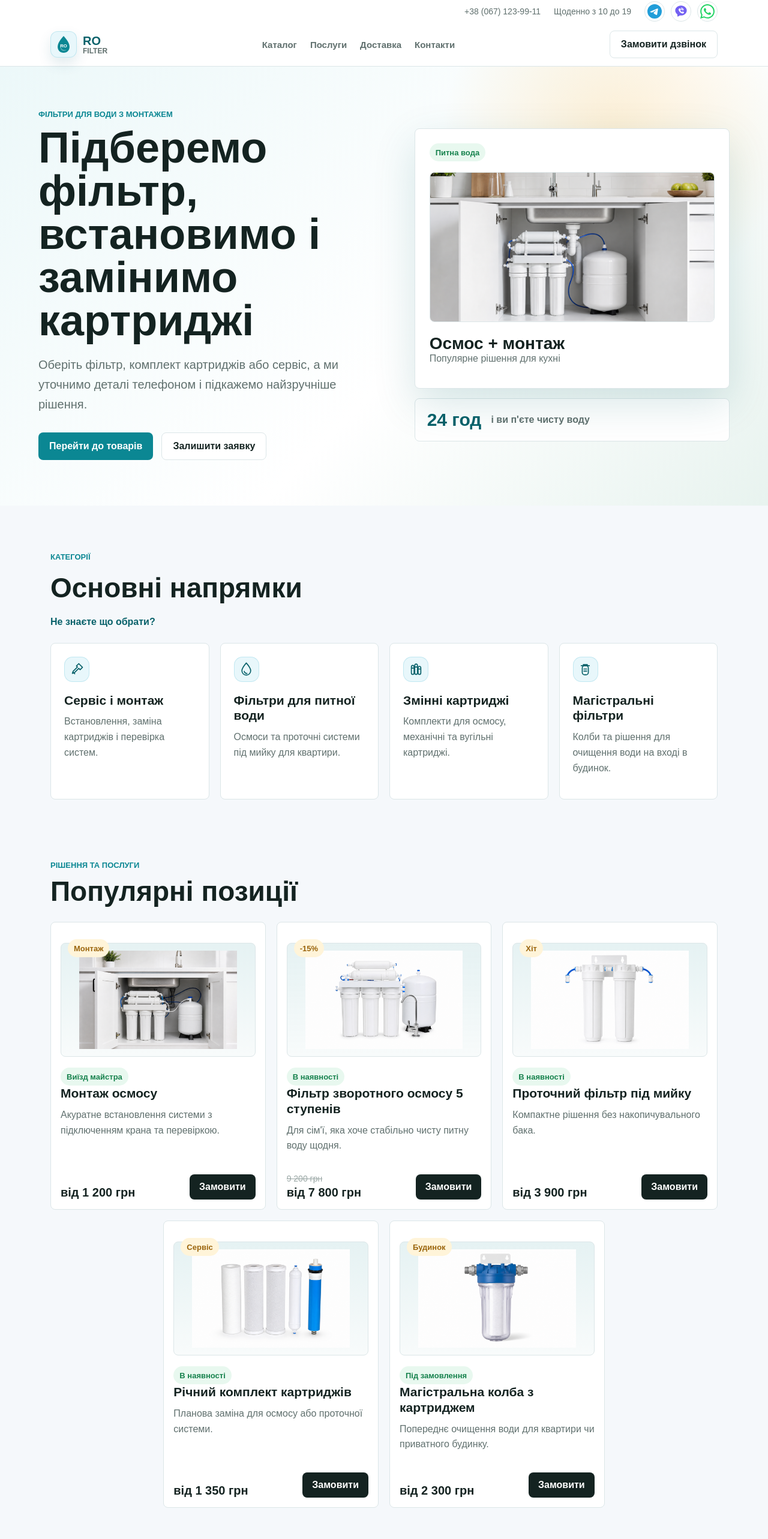
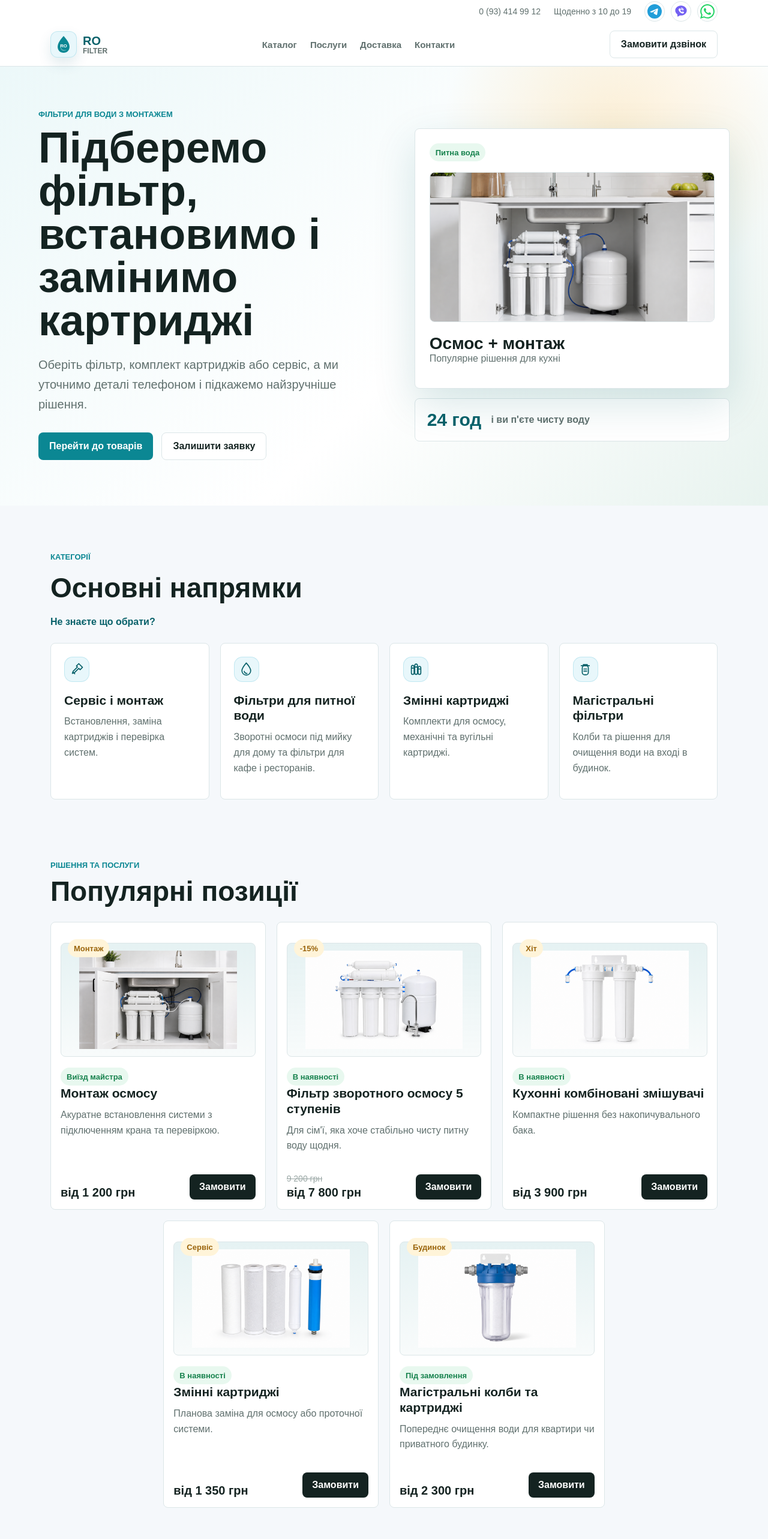
Before and after one commit to Natali-Didenko/ro-filter-site, a Next.js app: page / in a window 1280 px wide. Shown: the top 2566 px of the page at 60% size. Built offline with nearby package versions, Linux system fonts and the light colour scheme.

Commit message:
Update product names and contact information

```diff
--- a/app/page.tsx
+++ b/app/page.tsx
@@ -11,7 +11,8 @@ const categories = [
   },
   {
     title: "Фільтри для питної води",
-    description: "Осмоси та проточні системи під мийку для квартири.",
+    description:
+      "Зворотні осмоси під мийку для дому та фільтри для кафе і ресторанів.",
     icon: "drinking",
   },
   {
@@ -64,7 +65,7 @@ const products: Product[] = [
     ],
   },
   {
-    name: "Проточний фільтр під мийку",
+    name: "Кухонні комбіновані змішувачі",
     price: "від 3 900 грн",
     status: "В наявності",
     badge: "Хіт",
@@ -81,7 +82,7 @@ const products: Product[] = [
     ],
   },
   {
-    name: "Річний комплект картриджів",
+    name: "Змінні картриджі",
     price: "від 1 350 грн",
     status: "В наявності",
     badge: "Сервіс",
@@ -98,7 +99,7 @@ const products: Product[] = [
     ],
   },
   {
-    name: "Магістральна колба з картриджем",
+    name: "Магістральні колби та картриджі",
     price: "від 2 300 грн",
     status: "Під замовлення",
     badge: "Будинок",
@@ -216,7 +217,7 @@ export default function Home() {
     <main>
       <header className="siteHeader" id="top">
         <div className="topBar">
-          <span>+38 (067) 123-99-11</span>
+          <span>0 (93) 414 99 12</span>
           <span>Щоденно з 10 до 19</span>
           <div className="messengers" aria-label="Месенджери">
             <a aria-label="Telegram" className="telegramIcon" href="#order">
@@ -440,7 +441,7 @@ export default function Home() {
             встановити систему. Заявка піде на email та в Telegram.
           </p>
           <div className="contactBox">
-            <strong>+38 (067) 123-99-11</strong>
+            <strong>0 (93) 414 99 12</strong>
             <div className="messengers contactMessengers" aria-label="Месенджери">
               <a aria-label="Telegram" className="telegramIcon" href="#order">
                 <svg
```
Also changed, not shown: local-preview.html (+9 -9 lines).
